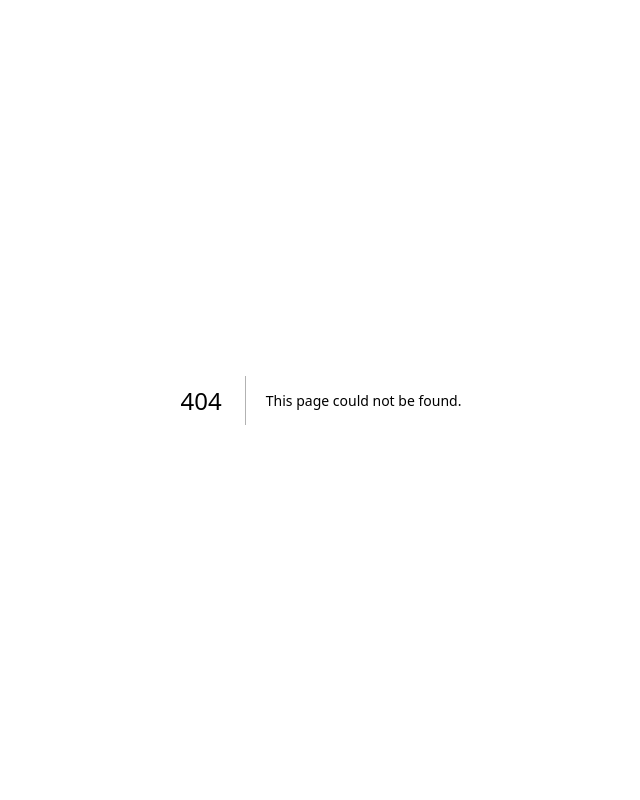
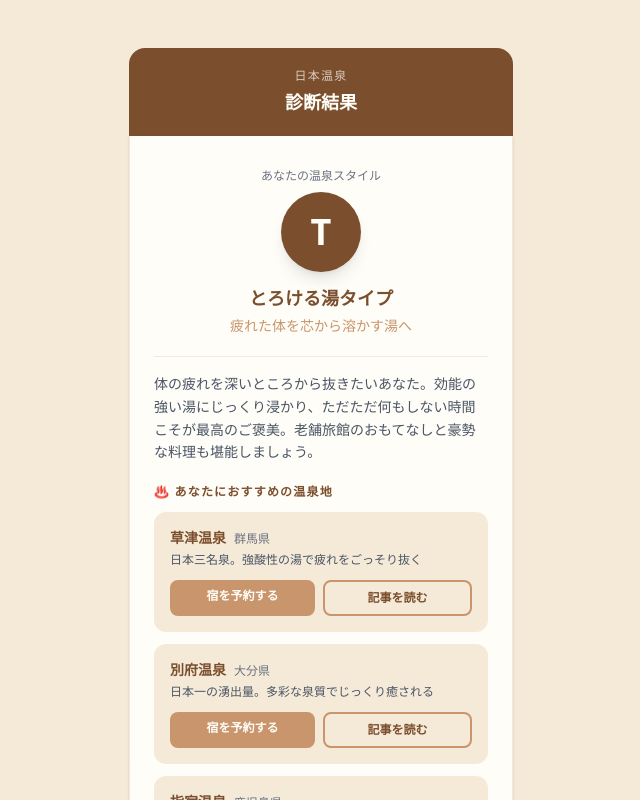
Before and after one commit to japanesehotsprings/onsen-diagnosis-app, a Next.js app: page /result in a window 1280 px wide. Before the commit this address had no page. Shown: the top 800 px of the page, without its empty margins (319-959 px from the left). Built offline with nearby package versions, Linux system fonts and the light colour scheme; no server answers.

Commit message:
feat: add result page with onsen recommendations and SNS share

```diff
--- /dev/null
+++ b/app/result/page.tsx
@@ -0,0 +1,43 @@
+// app/result/page.tsx
+// searchParams から type=T|B|S|K を受け取り診断結果を表示するページ
+
+import { ONSEN_DATA, VALID_TYPES } from '@/lib/onsenData'
+import type { OnsenType } from '@/lib/questions'
+import OnsenResultCard from '@/components/OnsenResultCard'
+
+const BASE_URL = process.env.NEXT_PUBLIC_BASE_URL ?? 'http://localhost:3000'
+const DEFAULT_TYPE: OnsenType = 'T'
+
+type Props = {
+  searchParams: Promise<{ type?: string }>
+}
+
+export default async function ResultPage({ searchParams }: Props) {
+  // Next.js 15以降、searchParamsはPromiseのためawaitが必要
+  const params = await searchParams
+  const rawType = params.type?.toUpperCase()
+  const type: OnsenType =
+    rawType && (VALID_TYPES as string[]).includes(rawType)
+      ? (rawType as OnsenType)
+      : DEFAULT_TYPE
+
+  const data = ONSEN_DATA[type]
+  const shareUrl = `${BASE_URL}/result?type=${type}`
+
+  return (
+    <main className="min-h-screen flex flex-col items-center justify-center px-4 py-12">
+      <div className="w-full max-w-sm">
+        {/* ヘッダー */}
+        <div className="bg-onsen-dark text-onsen-white rounded-t-2xl px-6 py-5 text-center">
+          <p className="text-xs opacity-70 tracking-widest uppercase mb-1">日本温泉</p>
+          <h1 className="text-lg font-bold">診断結果</h1>
+        </div>
+
+        {/* 結果カード */}
+        <div className="bg-onsen-white border border-t-0 border-onsen/20 rounded-b-2xl px-6 py-8 shadow-sm">
+          <OnsenResultCard data={data} shareUrl={shareUrl} />
+        </div>
+      </div>
+    </main>
+  )
+}
```
